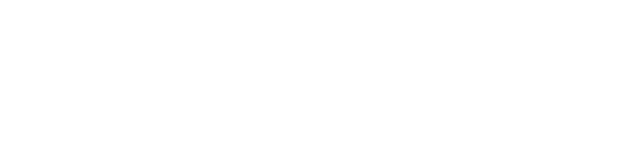
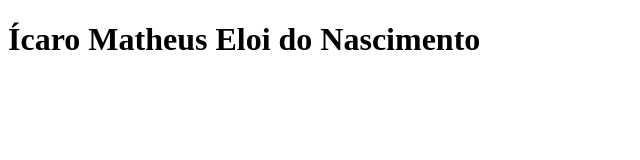
Before and after one commit to ieloi/Desafio-EBAC, a plain HTML site: page index.html in a window 1280 px wide. Shown: the whole page, without its empty margins (0-640 px from the left). Drawn offline with Linux system fonts and the light colour scheme.

Commit message:
wip: iniciando estrutura do curriculo

```diff
--- a/index.html
+++ b/index.html
@@ -7,6 +7,6 @@
     <title>Curriculo HTML</title>
 </head>
 <body>
-
+    <h1>Ícaro Matheus Eloi do Nascimento</h1>
 </body>
 </html>
```
